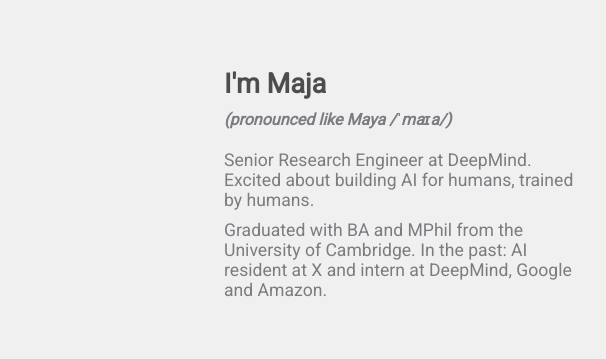
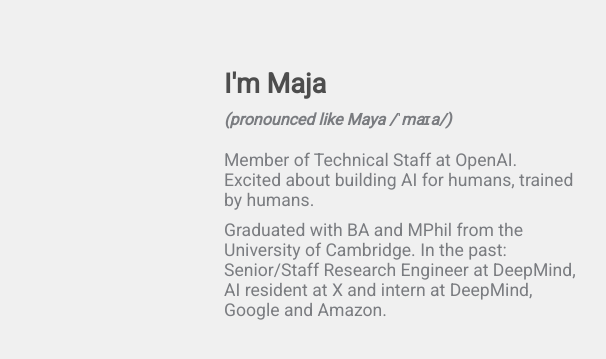
Before and after one commit to majatre/majatre.github.io, a plain HTML site: page index.html in a window 1280 px wide. Shown: the part 115-474 px from the top of the page, 416-1022 px from the left. Drawn offline with Linux system fonts and the light colour scheme.

Commit message:
Update index.html

```diff
--- a/index.html
+++ b/index.html
@@ -19,8 +19,8 @@
         <div class="section-2">
             <h2>I'm Maja</h2>
             <h4 style="margin-top: 0px; font-style: italic;">(pronounced like Maya /ˈmaɪa/)</h4>
-	    <p>Senior Research Engineer at DeepMind. Excited about building AI for humans, trained by humans.</p>
-            <p>Graduated with BA and MPhil from the University of Cambridge. In the past: AI resident at X and intern at DeepMind, Google and Amazon.</p>
+	    <p>Member of Technical Staff at OpenAI. Excited about building AI for humans, trained by humans.</p>
+            <p>Graduated with BA and MPhil from the University of Cambridge. In the past: Senior/Staff Research Engineer at DeepMind, AI resident at X and intern at DeepMind, Google and Amazon.</p>
         </div>
     </div>
 </body>
```
